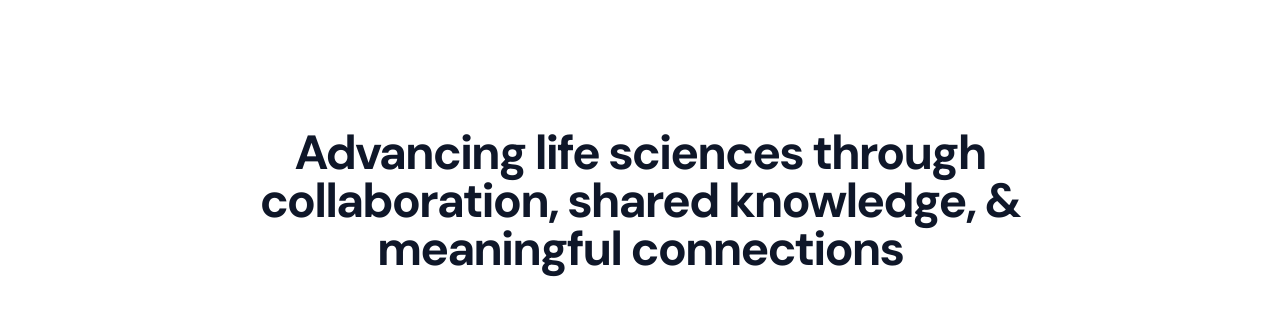
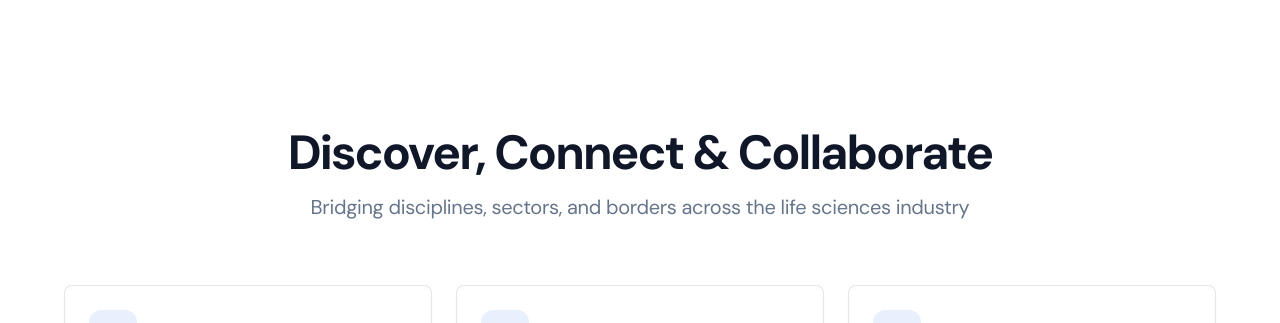
Before and after one commit to simran-kanda1/pharmasocii, a React (Vite) app: page / in a window 1280 px wide. Shown: the part 840-1163 px from the top of the page. Built offline with nearby package versions, Linux system fonts and the light colour scheme; no server answers; the database is empty.

Commit message:
Update categories section text back to Discover, Connect & Collaborate

```diff
--- a/src/pages/Home.tsx
+++ b/src/pages/Home.tsx
@@ -310,7 +310,8 @@ export default function Home() {
             <section className="py-24 bg-background relative z-10 border-b border-border">
                 <div className="container mx-auto px-4">
                     <div className="text-center max-w-4xl mx-auto mb-16">
-                        <h2 className="text-3xl md:text-5xl font-bold tracking-tight text-foreground">Advancing life sciences through collaboration, shared knowledge, & meaningful connections</h2>
+                        <h2 className="text-3xl md:text-5xl font-bold tracking-tight text-foreground">Discover, Connect & Collaborate</h2>
+                        <p className="text-lg md:text-xl text-muted-foreground mt-4">Bridging disciplines, sectors, and borders across the life sciences industry</p>
                     </div>
                     <div className="grid grid-cols-1 md:grid-cols-2 lg:grid-cols-3 gap-6 max-w-6xl mx-auto">
                         {[
```
